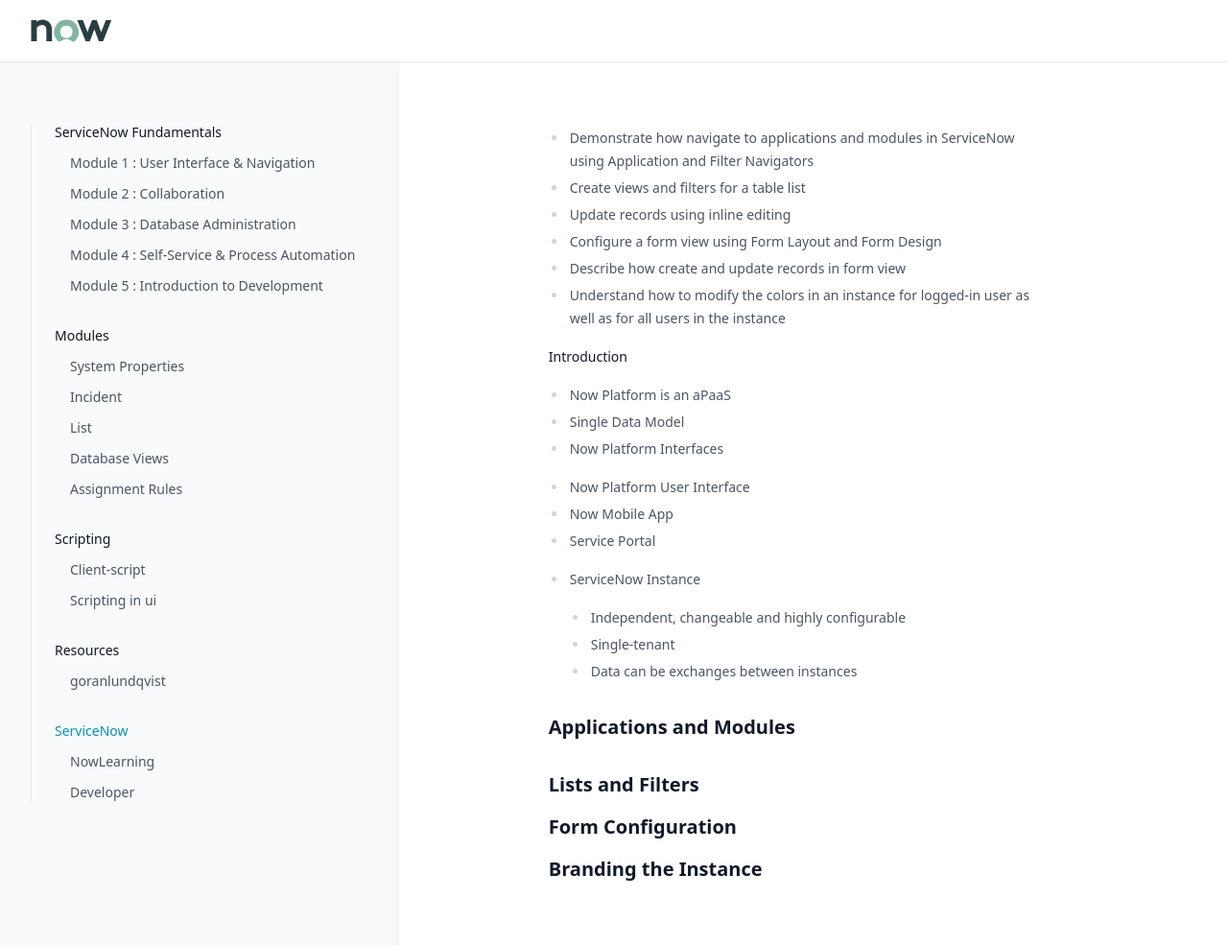
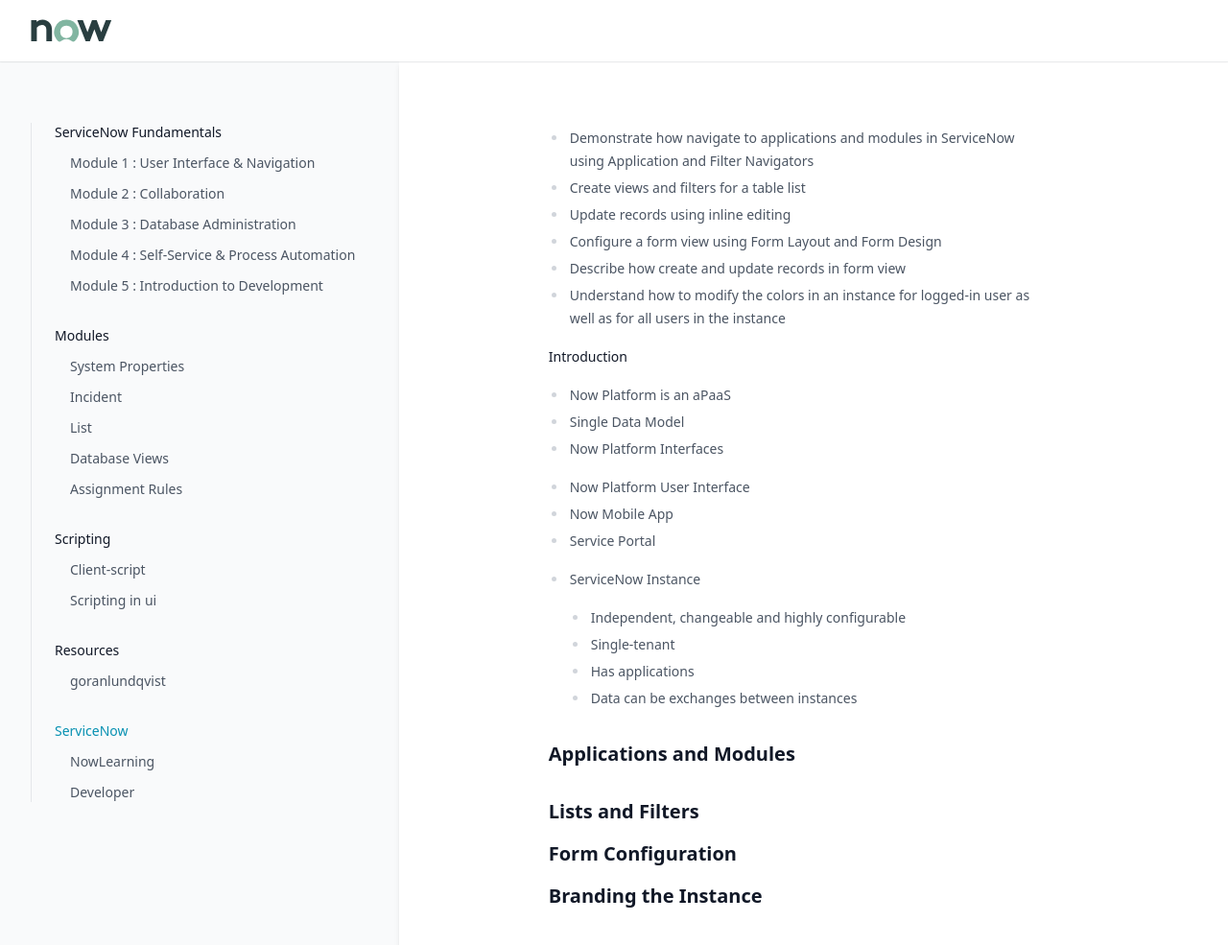
Before and after one commit to greglejeune/ebook, a Jekyll site: the page built from _servicenow/2021-11-01-snf-module1.md, in a window 1280 px wide and 1028 px high. Shown: the top 985 px of the window at 96% size. Built offline with Jekyll 4.4.1, drawn with Linux system fonts in a browser that asks for light colours.

Commit message:
Update 2021-11-01-snf-module1.md

```diff
--- a/_servicenow/2021-11-01-snf-module1.md
+++ b/_servicenow/2021-11-01-snf-module1.md
@@ -29,6 +29,7 @@ category: snf
     <ul>
       <li>Independent, changeable and highly configurable</li>
       <li>Single-tenant</li>
+      <li>Has applications</li>
       <li>Data can be exchanges between instances</li>
     </ul>
   </li>
```
